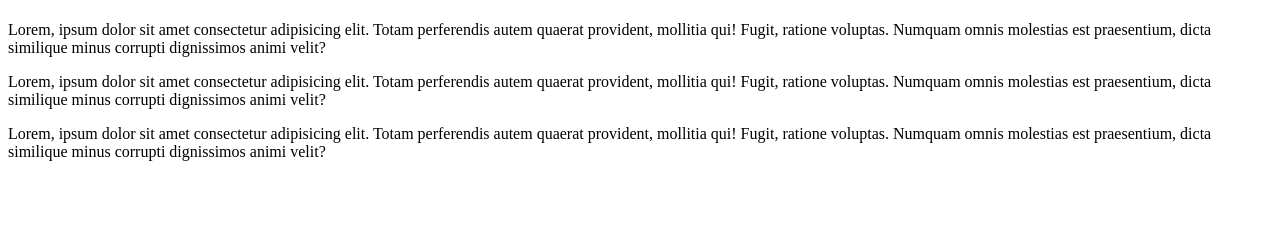
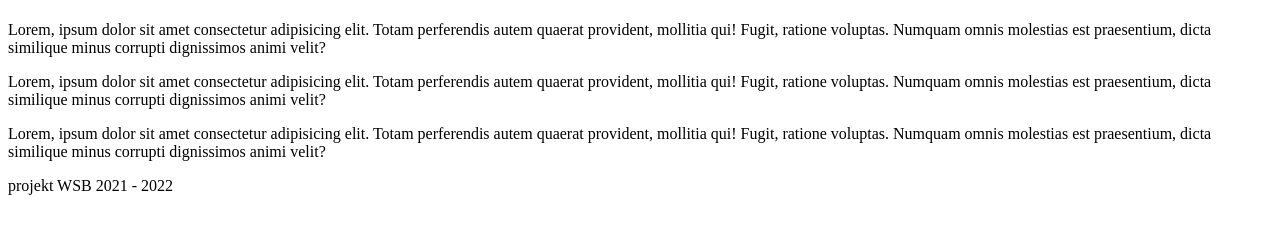
Before and after one commit to szulcus/projekt-wsb, a plain HTML site: page index.html in a window 1280 px wide. Shown: the part 59-292 px from the top of the page. Drawn offline with Linux system fonts and the light colour scheme.

Commit message:
dodaj stopke

```diff
--- a/index.html
+++ b/index.html
@@ -15,6 +15,8 @@
     <p>Lorem, ipsum dolor sit amet consectetur adipisicing elit. Totam perferendis autem quaerat provident, mollitia qui! Fugit, ratione voluptas. Numquam omnis molestias est praesentium, dicta similique minus corrupti dignissimos animi velit?</p>
     <p>Lorem, ipsum dolor sit amet consectetur adipisicing elit. Totam perferendis autem quaerat provident, mollitia qui! Fugit, ratione voluptas. Numquam omnis molestias est praesentium, dicta similique minus corrupti dignissimos animi velit?</p>
 
+    <p>projekt WSB 2021 - 2022</p>
+
 </body>
 
 </html>
```
